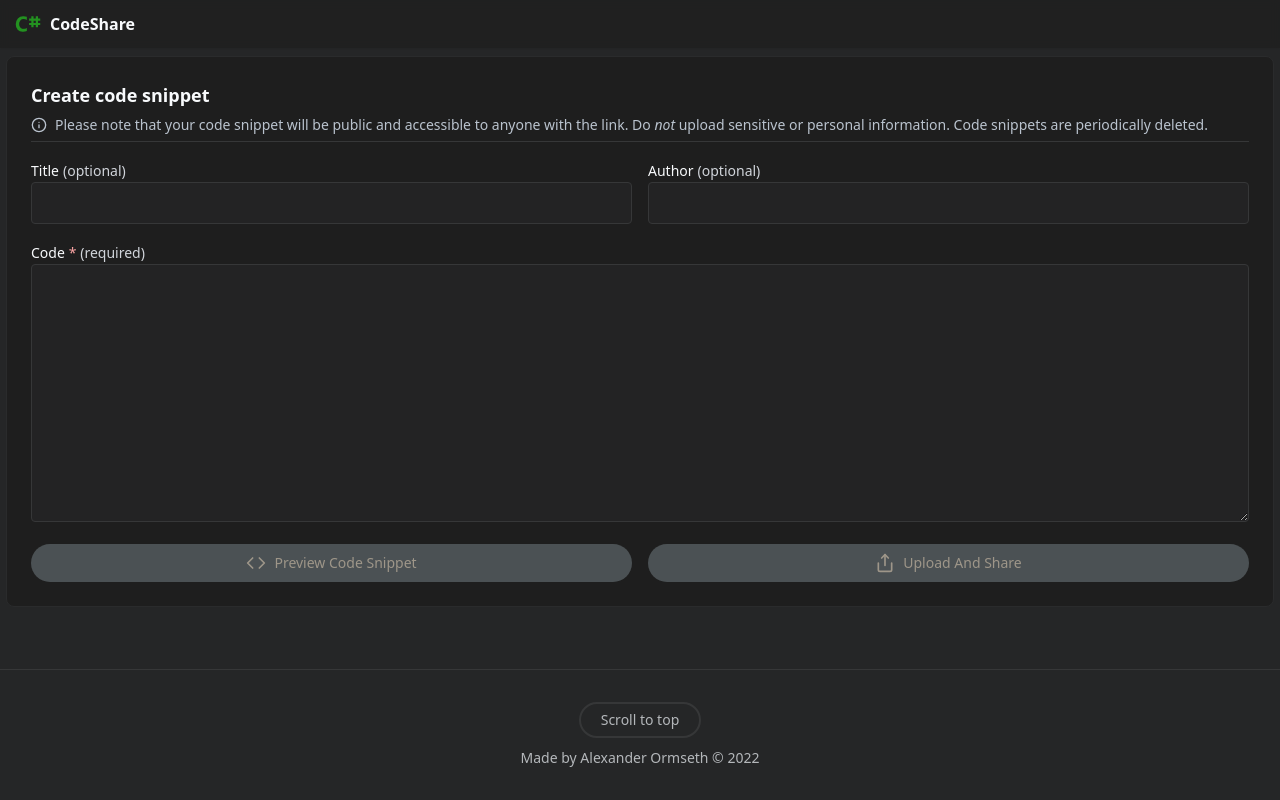
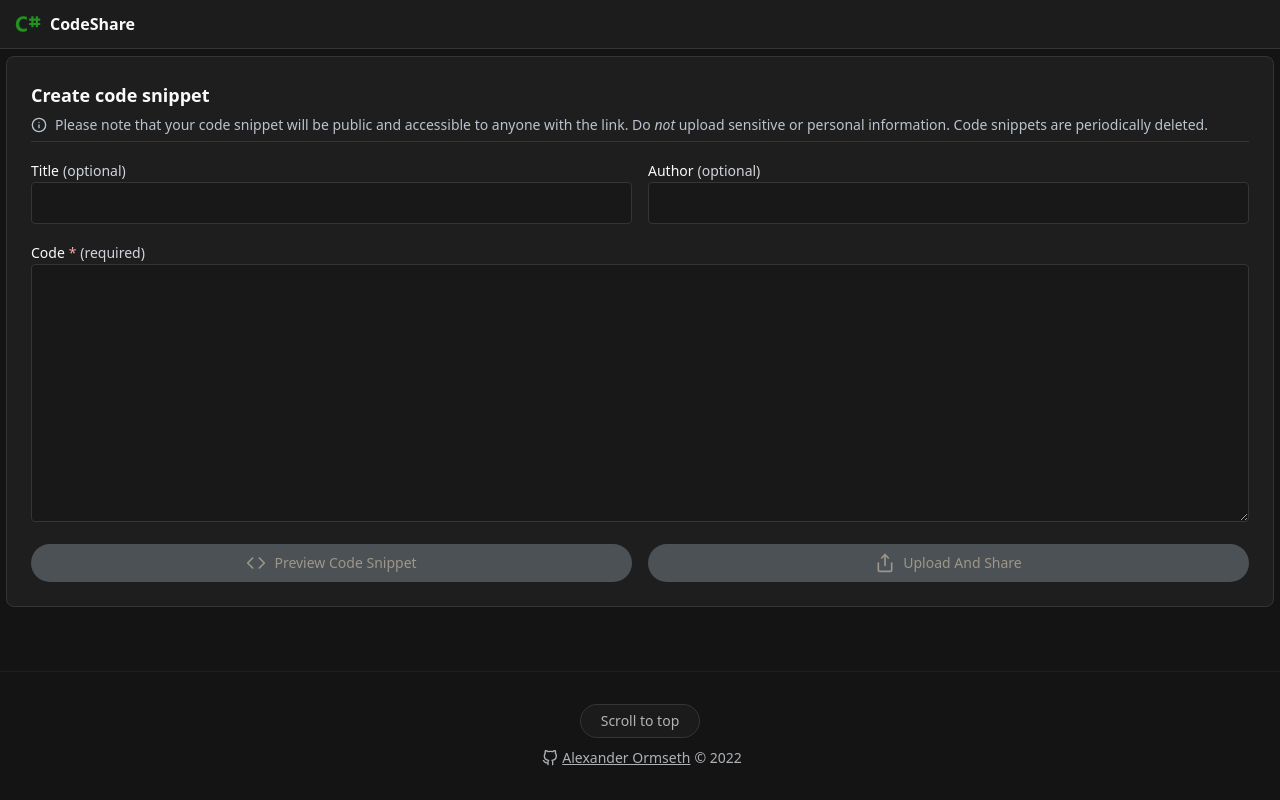
Before and after one commit to AlexanderOrmseth/CodeShareApp, a React (Vite) app in the folder CodeShare.Client/: page / in a window 1280 px wide. Built offline with nearby package versions, Linux system fonts and the light colour scheme.

Commit message:
style: changed styling/theme

```diff
--- a/CodeShare.Client/src/app/components/codeSnippet/create/CodeSnippetForm.tsx
+++ b/CodeShare.Client/src/app/components/codeSnippet/create/CodeSnippetForm.tsx
@@ -84,11 +84,11 @@ const CodeSnippetForm = ({
 
   return (
     <form
-      className="bg-visual-studio-bg border-dark-700 space-y-4 rounded-lg border p-4 md:p-6"
+      className="bg-visual-studio-bg border-dark-300 space-y-4 rounded-lg border p-4 md:p-6"
       spellCheck={false}
       onSubmit={handleSubmit(onSubmit)}
     >
-      <header className="border-dark-400 mb-4 border-b pb-2 ">
+      <header className="border-dark-300 mb-4 border-b pb-2 ">
         <h2 className="mb-2 text-lg font-bold">Create code snippet</h2>
         <div className="flex flex-wrap items-center gap-x-2 text-sm leading-4 text-slate-300/90">
           <Info aria-hidden="true" size={16} />
--- a/CodeShare.Client/src/app/components/codeSnippet/detail/CodeSnippet.tsx
+++ b/CodeShare.Client/src/app/components/codeSnippet/detail/CodeSnippet.tsx
@@ -11,7 +11,7 @@ interface Props {
 
 const CodeSnippet = ({ headerDetails, html, linesOfCode }: Props) => {
   return (
-    <div className="bg-visual-studio-bg border-dark-700 rounded-lg border p-4">
+    <div className="bg-visual-studio-bg border-dark-300 rounded-lg border p-4">
       <CodeSnippetHeader headerDetails={headerDetails} />
       <CodeSnippetBody html={html} linesOfCode={linesOfCode} />
     </div>
--- a/CodeShare.Client/src/app/components/codeSnippet/detail/CodeSnippetHeader/CodeSnippetHeader.tsx
+++ b/CodeShare.Client/src/app/components/codeSnippet/detail/CodeSnippetHeader/CodeSnippetHeader.tsx
@@ -27,7 +27,7 @@ const CodeSnippetHeader = ({ headerDetails }: Props) => {
   return (
     <header
       role="banner"
-      className="border-dark-400 mb-4 items-center gap-x-4 border-b pb-2 text-sm text-gray-100/70 md:flex"
+      className="border-dark-300 mb-4 items-center gap-x-4 border-b pb-2 text-sm text-gray-100/70 md:flex"
     >
       <h3
         data-testid="title"
--- a/CodeShare.Client/src/app/layout/Layout.tsx
+++ b/CodeShare.Client/src/app/layout/Layout.tsx
@@ -1,10 +1,11 @@
 import { Outlet } from "react-router-dom";
 import Header from "./Header";
+import { GitHub } from "react-feather";
 
 const Layout = () => {
   return (
     <>
-      <header className="bg-visual-studio-bg/70 backdrop-blur-sm sm:fixed shadow-sm z-30 w-full min-w-[280px] px-1.5 2xl:px-0 ">
+      <header className="bg-dark-400/80 border-b border-dark-300 backdrop-blur-sm sm:fixed shadow-sm z-30 w-full min-w-[280px] px-1.5 2xl:px-0 ">
         <Header />
       </header>
       <main className="mx-auto flex w-full min-w-[280px] sm:mt-12 max-w-screen-2xl grow flex-col px-1.5 pt-2 pb-12 2xl:px-0">
@@ -14,12 +15,23 @@ const Layout = () => {
         <button
           type="button"
           aria-label="Scroll to top of page"
-          className="border-dark-400 bg-dark-800 mb-2.5 rounded-full border-2 py-1.5 px-5 transition-colors sm:hover:border-gray-300/40"
+          className="border-dark-300 bg-dark-500 mb-2.5 rounded-full border py-1.5 px-5 transition-colors sm:hover:border-dark-100"
           onClick={() => window.scrollTo({ top: 0, behavior: "smooth" })}
         >
           Scroll to top
         </button>
-        <p className="block">Made by Alexander Ormseth &copy; 2022</p>
+        <p className="flex justify-center items-center">
+          <a
+            href="https://github.com/AlexanderOrmseth/CodeShareApp"
+            target="_blank"
+            rel="noopener noreferrer"
+            className="underline text-accent-400 flex items-center px-1"
+          >
+            <GitHub aria-hidden="true" size={16} className="mr-1" />
+            Alexander Ormseth
+          </a>
+          &copy; 2022
+        </p>
       </footer>
     </>
   );
--- a/CodeShare.Client/src/app/pages/NoMatch.tsx
+++ b/CodeShare.Client/src/app/pages/NoMatch.tsx
@@ -3,11 +3,11 @@ import { Link } from "react-router-dom";
 const NoMatch = () => {
   return (
     <div className="flex sm:flex-1 items-center justify-center">
-      <div className="p-8 bg-dark-900 border border-dark-700 rounded-md text-center">
+      <div className="p-8 bg-dark-400 border border-dark-300 rounded-md text-center">
         <h1 className="sm:text-4xl text-2xl font-bold text-white mb-4">
           404 - Page Not Found
         </h1>
-        <p className="text-gray-400 mb-6">
+        <p className="text-gray-300 mb-6">
           Oops! The page you are looking for does not exist.
         </p>
         <Link to="/" className="btn-secondary py-2">
--- a/CodeShare.Client/src/index.css
+++ b/CodeShare.Client/src/index.css
@@ -19,12 +19,13 @@ body {
 
 @layer components {
   body {
-    @apply bg-dark-800 text-slate-50;
+    @apply text-slate-50 bg-[#141414];
   }
 
   .text-input {
-    @apply bg-dark-800/70 rounded font-mono w-full p-2 border transition-colors appearance-none border-dark-400 text-slate-100 text-base focus:ring-2
-    focus:ring-c-sharp-300 outline-none focus:border-c-sharp-300 hover:bg-dark-800;
+    @apply bg-dark-700 rounded font-mono w-full p-2 border transition-colors appearance-none
+     border-dark-300 text-slate-100 text-base focus:ring-2
+    focus:ring-c-sharp-300 outline-none focus:border-c-sharp-300 hover:border-dark-200;
   }
 
   .label {
@@ -40,7 +41,7 @@ body {
 
   .btn-secondary {
     @apply text-white w-full text-center transition-all flex flex-row items-center justify-center
-    gap-x-2 select-none border border-dark-400/80 bg-black/60 hover:bg-black hover:border-dark-400
+    gap-x-2 select-none border border-dark-300 bg-black/60 hover:bg-black hover:border-dark-200
     font-medium rounded-full text-sm px-5 py-2 focus:ring-2
     focus:ring-c-sharp focus:border-c-sharp outline-none appearance-none;
   }
--- a/CodeShare.Client/tailwind.config.js
+++ b/CodeShare.Client/tailwind.config.js
@@ -14,14 +14,25 @@ export default {
         "c-sharp-700": "#1c741a",
         "c-sharp-800": "#196616",
         "c-sharp-900": "#155713",
-        "dark-900": "#1a1b1b",
-        "dark-800": "#252627",
-        "dark-700": "#2a2b2c",
-        "dark-500": "#292a2b",
-        "dark-400": "#363738",
+
+        "dark-1000": "#060606",
+        "dark-975": "#090909",
+        "dark-950": "#0c0c0c",
+        "dark-925": "#0f0f0f",
+        "dark-900": "#121212",
+        "dark-800": "#151515",
+        "dark-700": "#181818",
+        "dark-500": "#1b1b1b",
+        "dark-400": "#1e1e1e",
+        "dark-300": "#353535",
+        "dark-200": "#4b4b4b",
+        "dark-100": "#626262",
+        "dark-50": "#787878",
+        "dark-25": "#8f8f8f",
+
         "disabled-bg": "#4b5154",
         "disabled-color": "#9e9689",
-        "visual-studio-bg": "#1E1E1e"
+        "visual-studio-bg": "#1e1e1e"
       },
       keyframes: {
         wiggle: {
```
